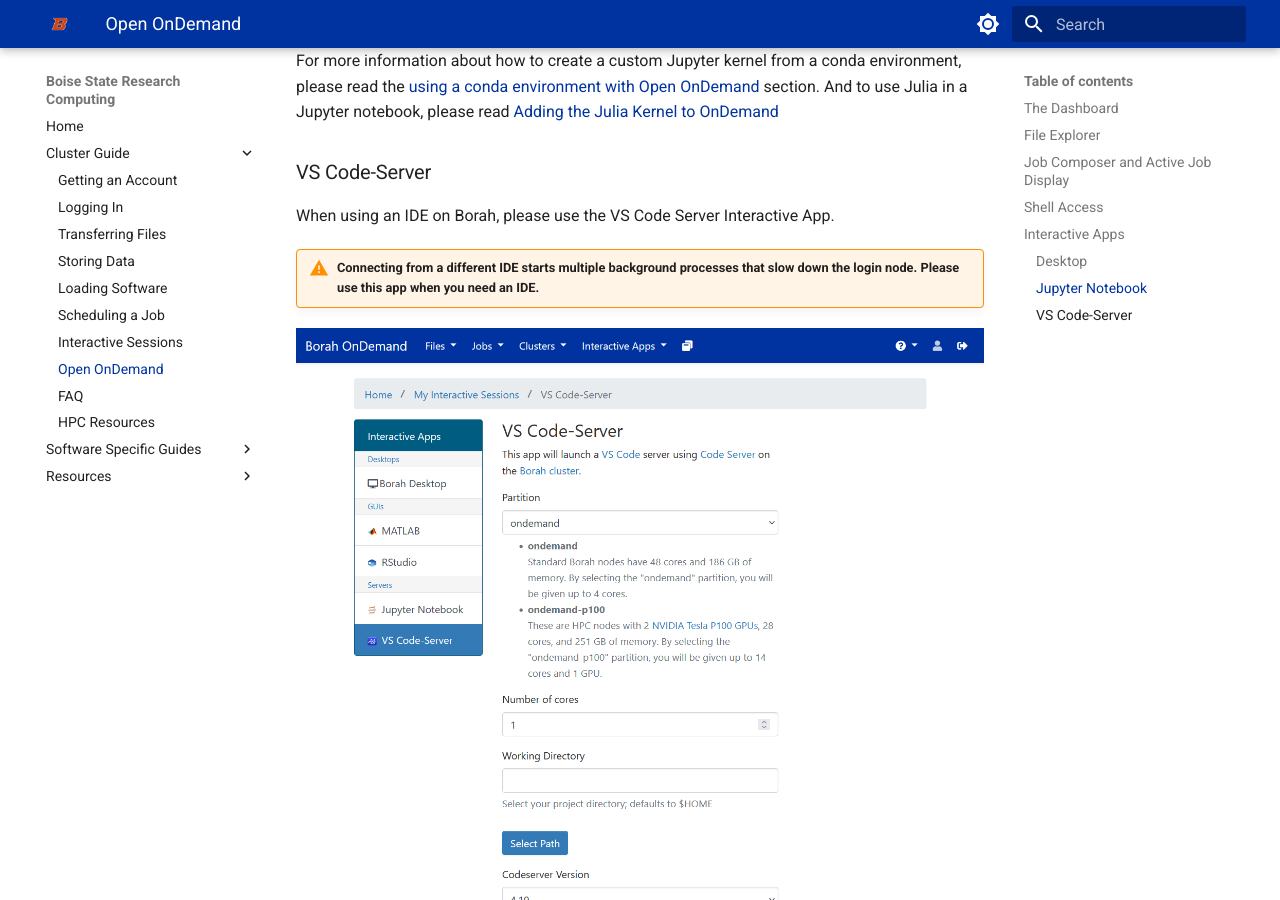
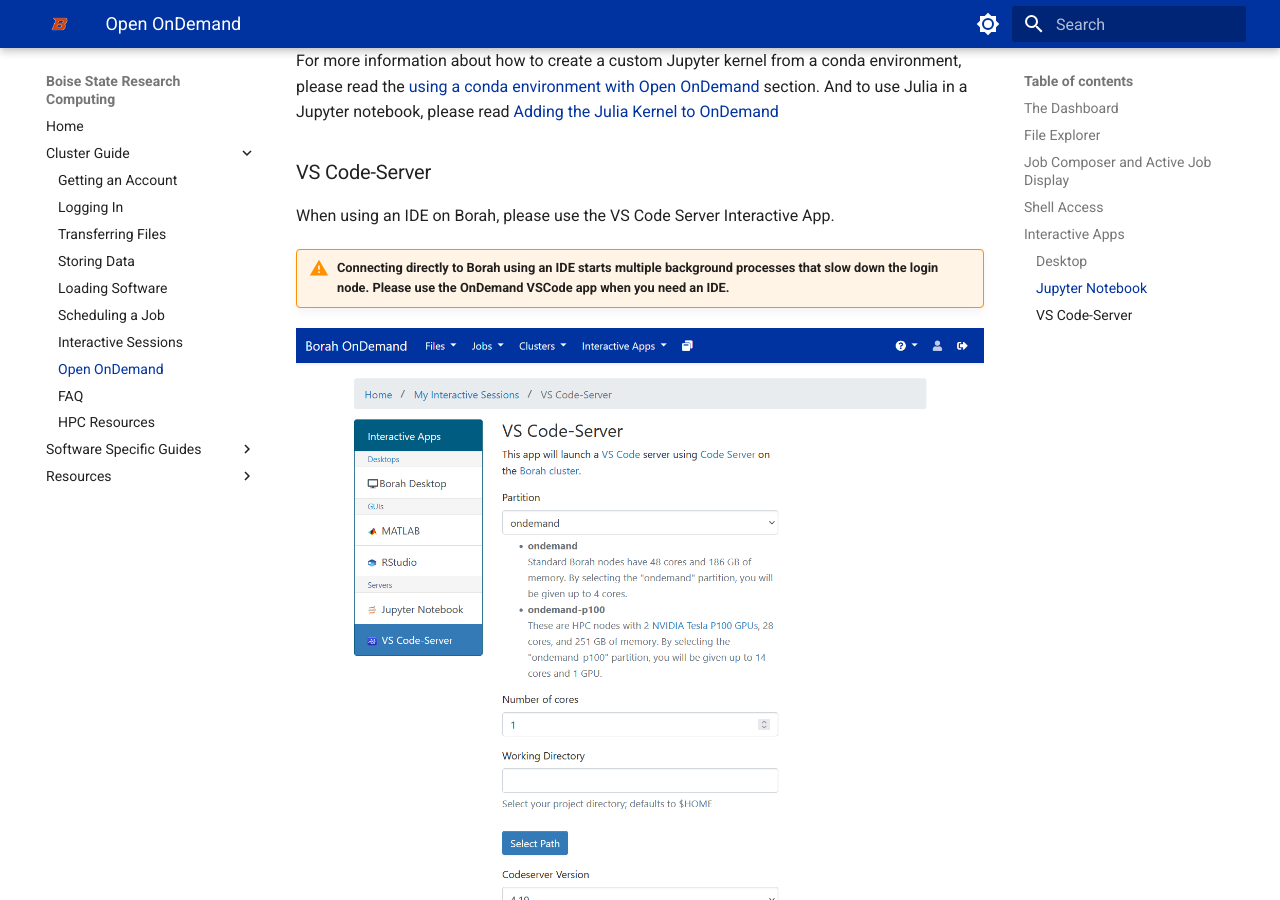
Before and after one commit to bsurc/docs, an MkDocs documentation site: the page built from docs/open_ondemand.md, in a window 1280 px wide and 900 px high, scrolled down 6496 px. Built offline with MkDocs 1.6.1 and Material for MkDocs 9.7.7, drawn with Linux system fonts in a browser that asks for light colours.

Commit message:
Update open_ondemand.md

```diff
--- a/docs/open_ondemand.md
+++ b/docs/open_ondemand.md
@@ -85,7 +85,7 @@ And to use Julia in a Jupyter notebook, please read [Adding the Julia Kernel to
 ### VS Code-Server
 
 When using an IDE on Borah, please use the VS Code Server Interactive App.
-!!! warning "Connecting from a different IDE starts multiple background processes that slow down the login node. Please use this app when you need an IDE."
+!!! warning "Connecting directly to Borah using an IDE starts multiple background processes that slow down the login node. Please use the OnDemand VSCode app when you need an IDE."
 ![VS Code server setting creation page](images/ood-vscode-creation.png "VS Code server setting creation page")
 
 After launching the VS Code session, it may take some time for a link to be generated. After clicking on the link to start the live session, you will be put in a new tab that is running the VS Code Server.
```
